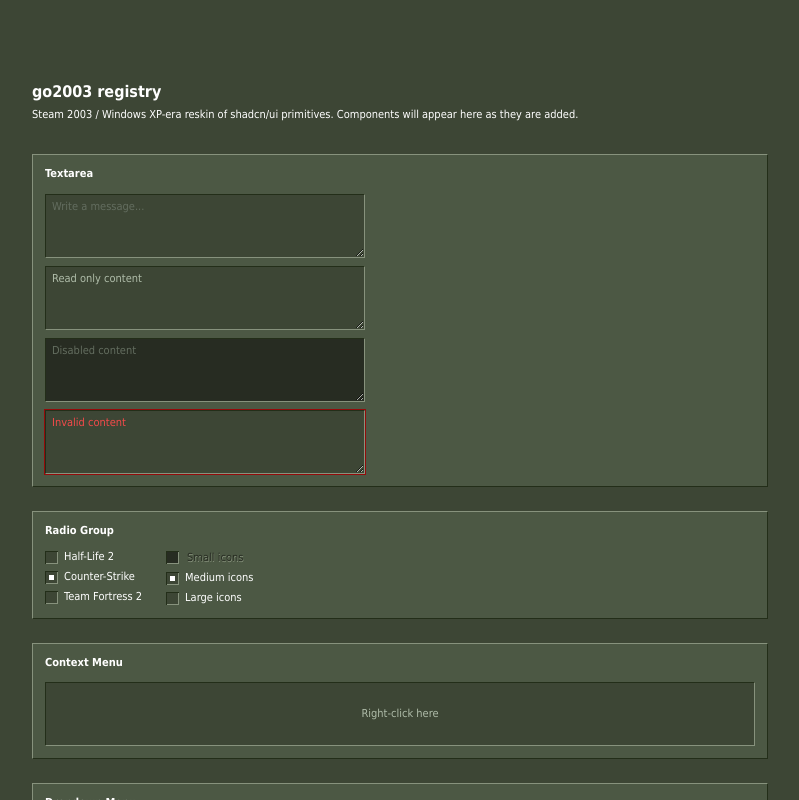
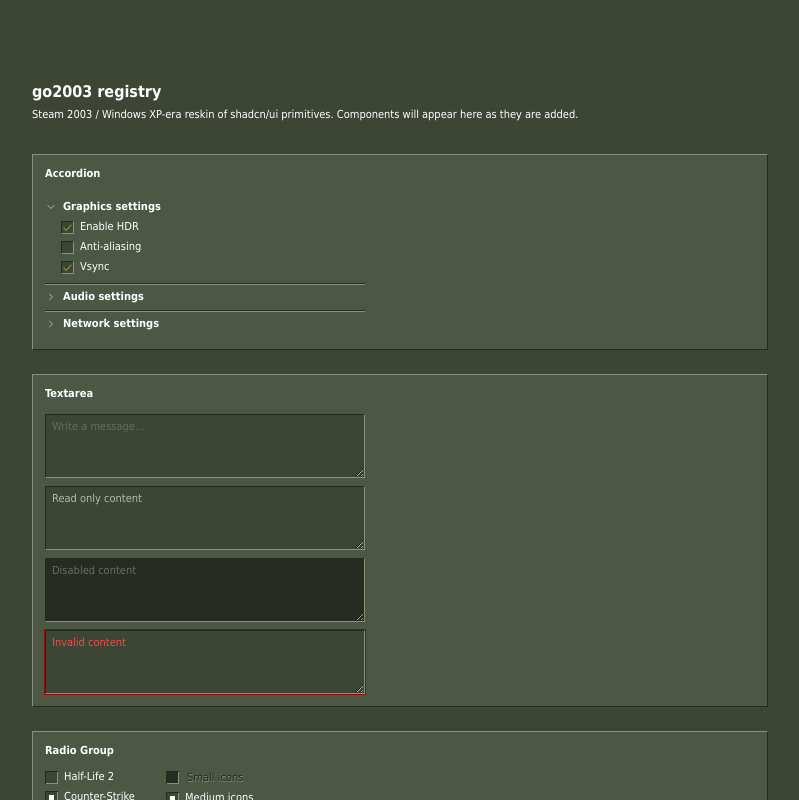
Before and after one commit to OnlyNinjaGear/go2003, a Next.js app: page / in a window 1280 px wide. Shown: the top 800 px of the page, without its empty margins (240-1039 px from the left). Built offline with nearby package versions, Linux system fonts and the light colour scheme.

Commit message:
auto: page.tsx

```diff
--- a/app/page.tsx
+++ b/app/page.tsx
@@ -94,6 +94,62 @@ export default function Home() {
       </header>
 
       <main className="flex flex-1 flex-col gap-6">
+        <section className="bevel-out bg-panel flex flex-col gap-3 p-3">
+          <h2 className="font-bold">Accordion</h2>
+
+          <Accordion type="single" collapsible defaultValue="graphics" className="max-w-xs">
+            <AccordionItem value="graphics">
+              <AccordionTrigger>Graphics settings</AccordionTrigger>
+              <AccordionContent>
+                <div className="flex flex-col gap-1.5">
+                  <label className="flex items-center gap-1.5 cursor-default">
+                    <Checkbox defaultChecked />
+                    <span>Enable HDR</span>
+                  </label>
+                  <label className="flex items-center gap-1.5 cursor-default">
+                    <Checkbox />
+                    <span>Anti-aliasing</span>
+                  </label>
+                  <label className="flex items-center gap-1.5 cursor-default">
+                    <Checkbox defaultChecked />
+                    <span>Vsync</span>
+                  </label>
+                </div>
+              </AccordionContent>
+            </AccordionItem>
+            <AccordionItem value="audio">
+              <AccordionTrigger>Audio settings</AccordionTrigger>
+              <AccordionContent>
+                <div className="flex flex-col gap-2">
+                  <div className="flex items-center justify-between gap-4">
+                    <span>Master volume</span>
+                    <Slider defaultValue={[80]} className="w-24" />
+                  </div>
+                  <div className="flex items-center justify-between gap-4">
+                    <span>Music</span>
+                    <Slider defaultValue={[40]} className="w-24" />
+                  </div>
+                </div>
+              </AccordionContent>
+            </AccordionItem>
+            <AccordionItem value="network">
+              <AccordionTrigger>Network settings</AccordionTrigger>
+              <AccordionContent>
+                <div className="flex flex-col gap-1.5">
+                  <div className="flex items-center gap-2">
+                    <span className="w-20 shrink-0">Rate</span>
+                    <Input defaultValue="30000" className="w-24" />
+                  </div>
+                  <div className="flex items-center gap-2">
+                    <span className="w-20 shrink-0">Update rate</span>
+                    <Input defaultValue="128" className="w-24" />
+                  </div>
+                </div>
+              </AccordionContent>
+            </AccordionItem>
+          </Accordion>
+        </section>
+
         <section className="bevel-out bg-panel flex flex-col gap-3 p-3">
           <h2 className="font-bold">Textarea</h2>
 
```
